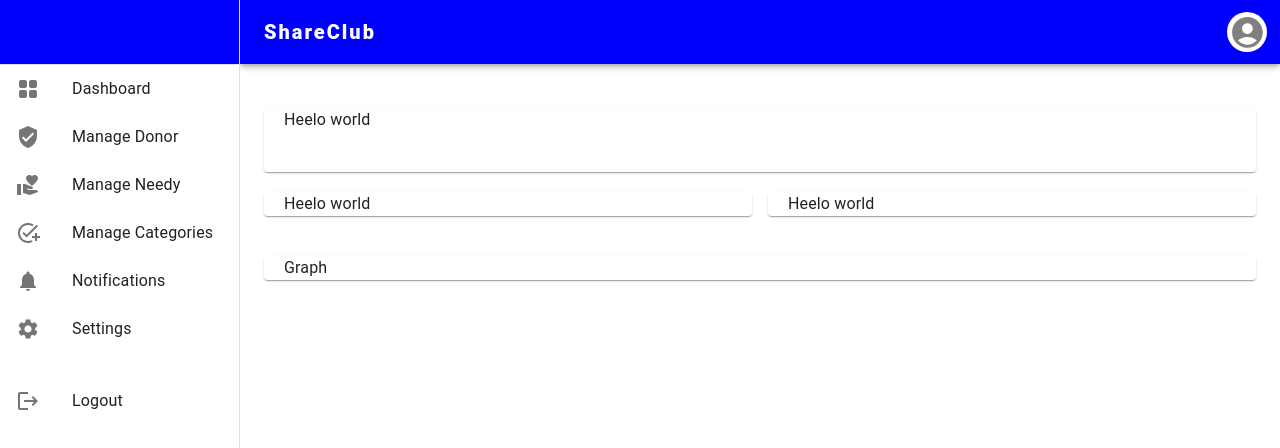
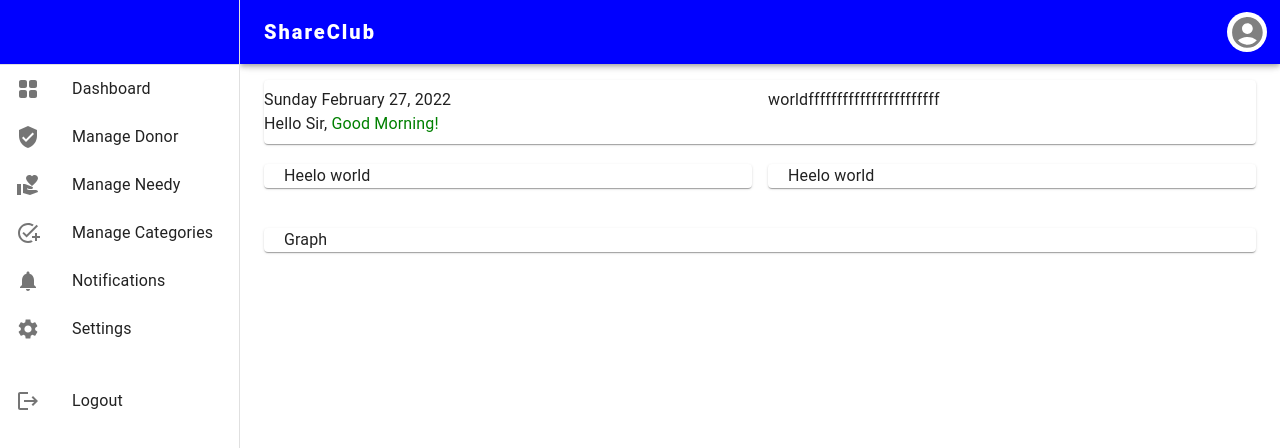
Before and after one commit to Mujtaba4li/Admin-dashboard-FYP, a React (Create React App) app: page /dashboard in a window 1280 px wide. Shown: the top 448 px of the page. Built offline with nearby package versions, Linux system fonts and the light colour scheme; no server answers.

Commit message:
Data and greeting completed

```diff
--- a/src/api/index.js
+++ b/src/api/index.js
@@ -1,8 +1,8 @@
 import axios from 'axios';
 // const url='http://localhost:5000/api/posts';
 
-// const baseURL='https://fyyp.herokuapp.com';
-const baseURL='http://192.168.43.143:6600';
+const baseURL='https://fyyp.herokuapp.com';
+// const baseURL='http://192.168.43.143:6600';
 
 const url=baseURL+'/Admin/donorrequests';
 const needyUrl=baseURL+'/Admin/needyrequests';
@@ -10,10 +10,10 @@ const rejectDonorApi=baseURL+'/Admin/rejectdonor';
 const approveDonorApi=baseURL+'/Admin/approvedonor';
 const approveNeedy=baseURL+'/Admin/approveneedy';
 const rejectNeedy=baseURL+'/admin/rejectneedy';
-const CategoryUrl=baseURL+'/admin/category';
+// const CategoryUrl=baseURL+'/admin/category';
 
 
-// const CategoryUrl='https://memories-mern-stack-project01.herokuapp.com/api/posts';
+const CategoryUrl='https://memories-mern-stack-project01.herokuapp.com/api/posts';
 // DONOR APIs
 export const  fetchDonor=()=>axios.get(url);
 export const deleteDonorAPI=(id)=>axios.post(rejectDonorApi,{
--- a/src/components/sidebar-components/Dashboard.js
+++ b/src/components/sidebar-components/Dashboard.js
@@ -1,13 +1,83 @@
 import React from "react";
+import "./../../assets/css/myTailwind.css";
 import { Box, Paper, Grid } from "@material-ui/core";
 import "../../assets/css/myTailwind.css";
 export default function Dashboard() {
+  let curDate = new Date();
+  // const weekDay=['Sunday','Monday','Tuesday','Thursday','Friday','Saturday']
+  // let month=curDate.getMonth();
+  // let day=weekDay[curDate.getDay()];
+  // let date=curDate.getDate();
+  curDate = curDate.getHours();
+  let greeting = "";
+  const clrGreeting = {};
+
+  if (curDate >= 1 && curDate <= 12) {
+    greeting = "Good Morning!";
+    clrGreeting.color = "green";
+  } else if (curDate >= 13 && curDate <= 17) {
+    greeting = "Good Afternoon!";
+    clrGreeting.color = "orange";
+  } else if (curDate >= 18 && curDate <= 19) {
+    greeting = "Good Evening!";
+    clrGreeting.color = "grey";
+  } else {
+    clrGreeting.color = "black";
+    greeting = "Good Night!";
+  }
+
+  // Day with date scene shuro
+  const d = new Date();
+  const weekDay = [
+    "Sunday",
+    "Monday",
+    "Tuesday",
+    "Wednesday",
+    "Thursday",
+    "Friday",
+    "Saturday",
+  ];
+  const months = [
+    "January",
+    "February",
+    "March",
+    "April",
+    "May",
+    "Jun",
+    "July",
+    "August",
+    "September",
+    "October",
+    "November",
+    "December",
+  ];
+  const day = weekDay[d.getDay()];
+  const month = months[d.getMonth()];
+  const date = d.getDate();
+  const year = d.getFullYear();
+
   return (
     <>
       <Box>
-      {/* Line 1 */}
+        {/* Line 1 */}
         <Paper className=" h-16">
-          <div className=" m-5">Heelo world</div>
+          <Grid container spacing={2}>
+            <Grid item xs={6}>
+              <div>
+                <spain>{day}   </spain>
+                <spain>{month}</spain>
+                <spain> {date}, </spain>
+                <spain>{year}</spain>
+              </div>
+
+              <h1>
+                Hello Sir, <span style={clrGreeting}>{greeting}</span>{" "}
+              </h1>
+            </Grid>
+            <Grid item xs={6}>
+              worldfffffffffffffffffffffff
+            </Grid>
+          </Grid>
         </Paper>
 
         {/* Line 2 */}
@@ -22,9 +92,7 @@ export default function Dashboard() {
               <div className=" m-5">Heelo world</div>
             </Paper>
           </Grid>
-
         </Grid>
-
 
         {/* Line 3 */}
         <Paper>
```
